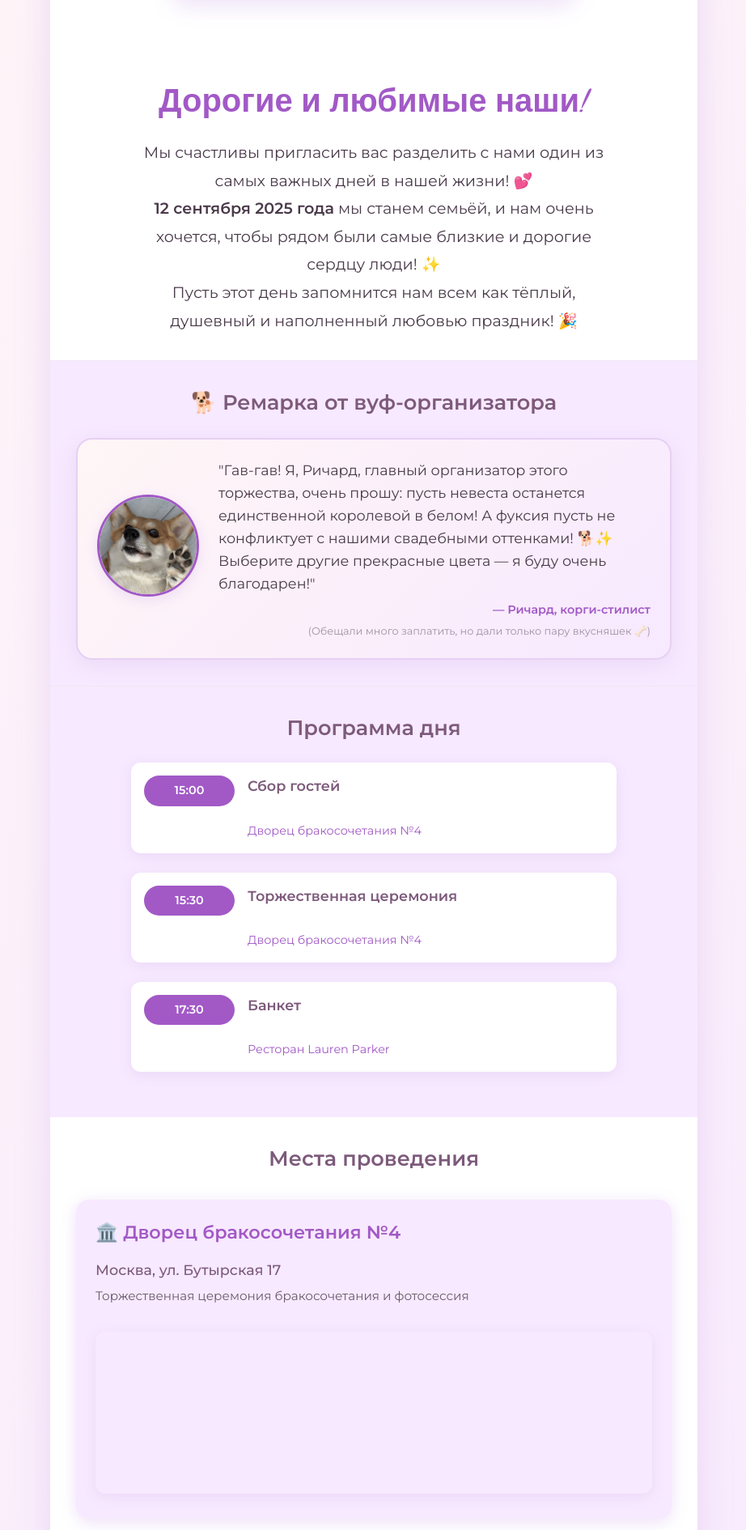
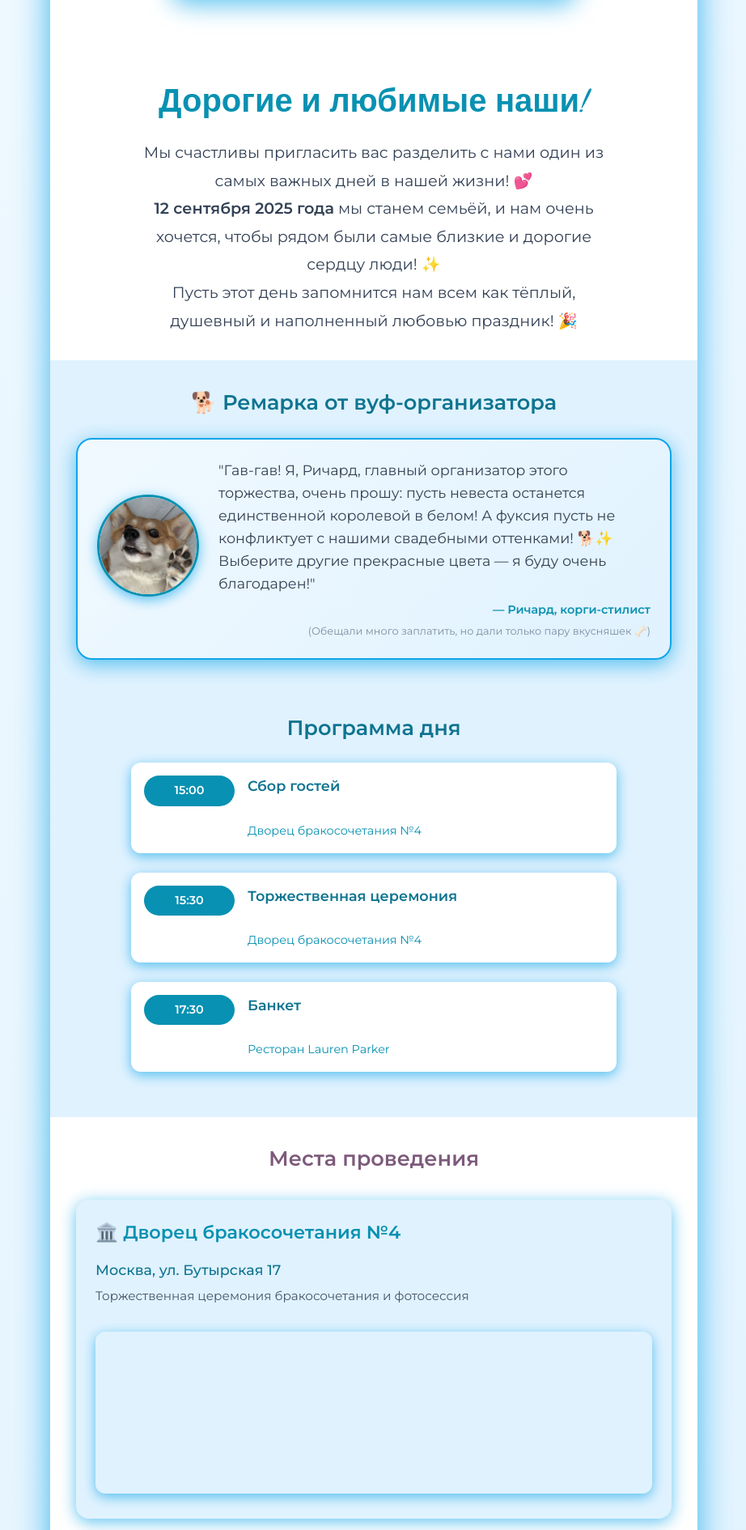
Before and after one commit to teploff/teplov-family, a React (Vite) app in the folder wedding-invite/: page / in a window 1280 px wide. Shown: the part 590-2480 px from the top of the page at 81% size, without its empty margins (178-1100 px from the left). Built offline with nearby package versions, Linux system fonts and the light colour scheme.

Commit message:
Обновлена цветовая схема на бирюзово-белую для более свежего и элегантного вида

```diff
--- a/wedding-invite/src/App.css
+++ b/wedding-invite/src/App.css
@@ -1,7 +1,7 @@
 body {
   font-family: 'Montserrat', 'Avenir', Helvetica, Arial, sans-serif;
-  background: linear-gradient(135deg, #fff6f6 0%, #f7e9ff 100%);
-  color: #3d2c2e;
+  background: linear-gradient(135deg, #f0f9ff 0%, #e0f2fe 100%);
+  color: #1e293b;
   margin: 0;
   min-height: 100vh;
   padding: 20px;
@@ -14,29 +14,29 @@ body {
 .wedding-root {
   width: 100%;
   max-width: 800px;
-  background: #fff9faee;
+  background: #ffffff;
   border-radius: 24px;
-  box-shadow: 0 8px 40px 0 #e6d0f3cc;
+  box-shadow: 0 8px 40px 0 #0ea5e9cc;
   overflow: hidden;
 }
 
 .wedding-header {
   text-align: center;
   padding: 3rem 2rem 2rem 2rem;
-  background: linear-gradient(135deg, #f7e9ff 0%, #fff6f6 100%);
+  background: linear-gradient(135deg, #e0f2fe 0%, #f0f9ff 100%);
 }
 
 .wedding-header h1 {
   font-size: 3.5rem;
   font-family: 'Dancing Script', cursive, sans-serif;
   margin: 0 0 0.5em 0;
-  color: #a259c6;
+  color: #0891b2;
   letter-spacing: 3px;
 }
 
 .wedding-date {
   font-size: 1.4rem;
-  color: #7d5a7b;
+  color: #0e7490;
   margin-bottom: 0;
   font-weight: 500;
 }
@@ -52,7 +52,7 @@ body {
   width: 100%;
   max-width: 500px;
   border-radius: 20px;
-  box-shadow: 0 8px 30px #e6d0f3aa;
+  box-shadow: 0 8px 30px #0ea5e9aa;
   transition: transform 0.3s ease;
 }
 
@@ -64,12 +64,12 @@ body {
   text-align: center;
   padding: 2rem;
   background: #fff;
-  border-bottom: 1px solid #f0e6f7;
+  border-bottom: 1px solid #e0f2fe;
 }
 
 .wedding-info h2 {
   font-family: 'Dancing Script', cursive, sans-serif;
-  color: #a259c6;
+  color: #0891b2;
   font-size: 2.5rem;
   margin-bottom: 1rem;
 }
@@ -79,18 +79,18 @@ body {
   line-height: 1.8;
   max-width: 600px;
   margin: 0 auto;
-  color: #4a3a4a;
+  color: #334155;
 }
 
 .wedding-details {
-  background: #f7e9ff;
+  background: #e0f2fe;
   padding: 2rem;
   margin: 0;
 }
 
 .wedding-details h3 {
   margin: 0 0 1.5rem 0;
-  color: #7d5a7b;
+  color: #0e7490;
   font-size: 1.6rem;
   text-align: center;
   font-weight: 600;
@@ -109,7 +109,7 @@ body {
   padding: 1rem;
   background: #fff;
   border-radius: 12px;
-  box-shadow: 0 4px 15px #e6d0f3aa;
+  box-shadow: 0 4px 15px #0ea5e9aa;
   transition: transform 0.2s ease;
 }
 
@@ -118,7 +118,7 @@ body {
 }
 
 .program-item .time {
-  background: #a259c6;
+  background: #0891b2;
   color: white;
   padding: 0.5rem 1rem;
   border-radius: 20px;
@@ -135,14 +135,14 @@ body {
 }
 
 .program-item .event strong {
-  color: #7d5a7b;
+  color: #0e7490;
   font-size: 1.1rem;
   display: block;
   margin-bottom: 0.3rem;
 }
 
 .program-item .location {
-  color: #a259c6;
+  color: #0891b2;
   font-size: 0.9rem;
   font-style: italic;
 }
@@ -164,25 +164,25 @@ body {
 
 /* Цитата Ричарда */
 .richard-section {
-  background: #f7e9ff;
+  background: #e0f2fe;
   padding: 2rem;
-  border-bottom: 1px solid #f0e6f7;
+  border-bottom: 1px solid #e0f2fe;
 }
 
 .richard-section h3 {
   margin: 0 0 1.5rem 0;
-  color: #7d5a7b;
+  color: #0e7490;
   font-size: 1.6rem;
   text-align: center;
   font-weight: 600;
 }
 
 .richard-quote {
-  background: linear-gradient(135deg, #fff6f6 0%, #f7e9ff 100%);
+  background: linear-gradient(135deg, #f0f9ff 0%, #e0f2fe 100%);
   border-radius: 20px;
   padding: 1.5rem;
-  box-shadow: 0 6px 25px #e6d0f3aa;
-  border: 2px solid #e6d0f3;
+  box-shadow: 0 6px 25px #0ea5e9aa;
+  border: 2px solid #0ea5e9;
   display: flex;
   align-items: center;
   gap: 1.5rem;
@@ -199,8 +199,8 @@ body {
   height: 120px;
   border-radius: 50%;
   object-fit: cover;
-  border: 3px solid #a259c6;
-  box-shadow: 0 4px 15px #e6d0f3aa;
+  border: 3px solid #0891b2;
+  box-shadow: 0 4px 15px #0ea5e9aa;
 }
 
 .richard-text {
@@ -210,14 +210,14 @@ body {
 .richard-message {
   font-size: 1.1rem;
   line-height: 1.6;
-  color: #4a3a4a;
+  color: #334155;
   margin: 0 0 0.5rem 0;
   font-style: italic;
 }
 
 .richard-signature {
   font-size: 0.9rem;
-  color: #a259c6;
+  color: #0891b2;
   font-weight: 600;
   margin: 0;
   text-align: right;
@@ -225,7 +225,7 @@ body {
 
 .richard-note {
   font-size: 0.8rem;
-  color: #8b7b8b;
+  color: #64748b;
   font-style: italic;
   margin: 0.3rem 0 0 0;
   text-align: right;
@@ -233,11 +233,11 @@ body {
 }
 
 .location-card {
-  background: #f7e9ff;
+  background: #e0f2fe;
   border-radius: 16px;
   padding: 1.5rem;
   margin-bottom: 2rem;
-  box-shadow: 0 4px 20px #e6d0f3aa;
+  box-shadow: 0 4px 20px #0ea5e9aa;
   transition: transform 0.2s ease;
 }
 
@@ -250,7 +250,7 @@ body {
 }
 
 .location-card h4 {
-  color: #a259c6;
+  color: #0891b2;
   font-size: 1.4rem;
   margin: 0 0 1rem 0;
   font-weight: 600;
@@ -261,7 +261,7 @@ body {
 }
 
 .location-address a {
-  color: #7d5a7b;
+  color: #0e7490;
   text-decoration: none;
   font-weight: 500;
   font-size: 1.1rem;
@@ -269,11 +269,11 @@ body {
 }
 
 .location-address a:hover {
-  color: #a259c6;
+  color: #0891b2;
 }
 
 .location-description {
-  color: #6b5b6b;
+  color: #475569;
   font-size: 0.95rem;
   margin: 0.5rem 0 1rem 0;
   font-style: italic;
@@ -282,7 +282,7 @@ body {
 .location-card iframe {
   border-radius: 12px;
   margin-top: 1em;
-  box-shadow: 0 4px 15px #e6d0f3aa;
+  box-shadow: 0 4px 15px #0ea5e9aa;
 }
 
 .wedding-details ul {
@@ -347,13 +347,13 @@ body {
 .wedding-footer {
   text-align: center;
   padding: 2rem;
-  background: linear-gradient(135deg, #fff6f6 0%, #f7e9ff 100%);
-  color: #7d5a7b;
+  background: linear-gradient(135deg, #f0f9ff 0%, #e0f2fe 100%);
+  color: #0e7490;
   font-size: 1.1rem;
 }
 
 .wedding-footer a {
-  color: #a259c6;
+  color: #0891b2;
   text-decoration: none;
   margin: 0 0.8em;
   font-weight: 600;
@@ -363,7 +363,7 @@ body {
 }
 
 .wedding-footer a:hover {
-  background: #a259c6;
+  background: #0891b2;
   color: #fff;
   text-decoration: none;
 }
@@ -372,7 +372,7 @@ body {
   margin-top: 1.5rem;
   font-family: 'Dancing Script', cursive, sans-serif;
   font-size: 1.4rem;
-  color: #a259c6;
+  color: #0891b2;
 }
 
 /* Планшеты */
```
